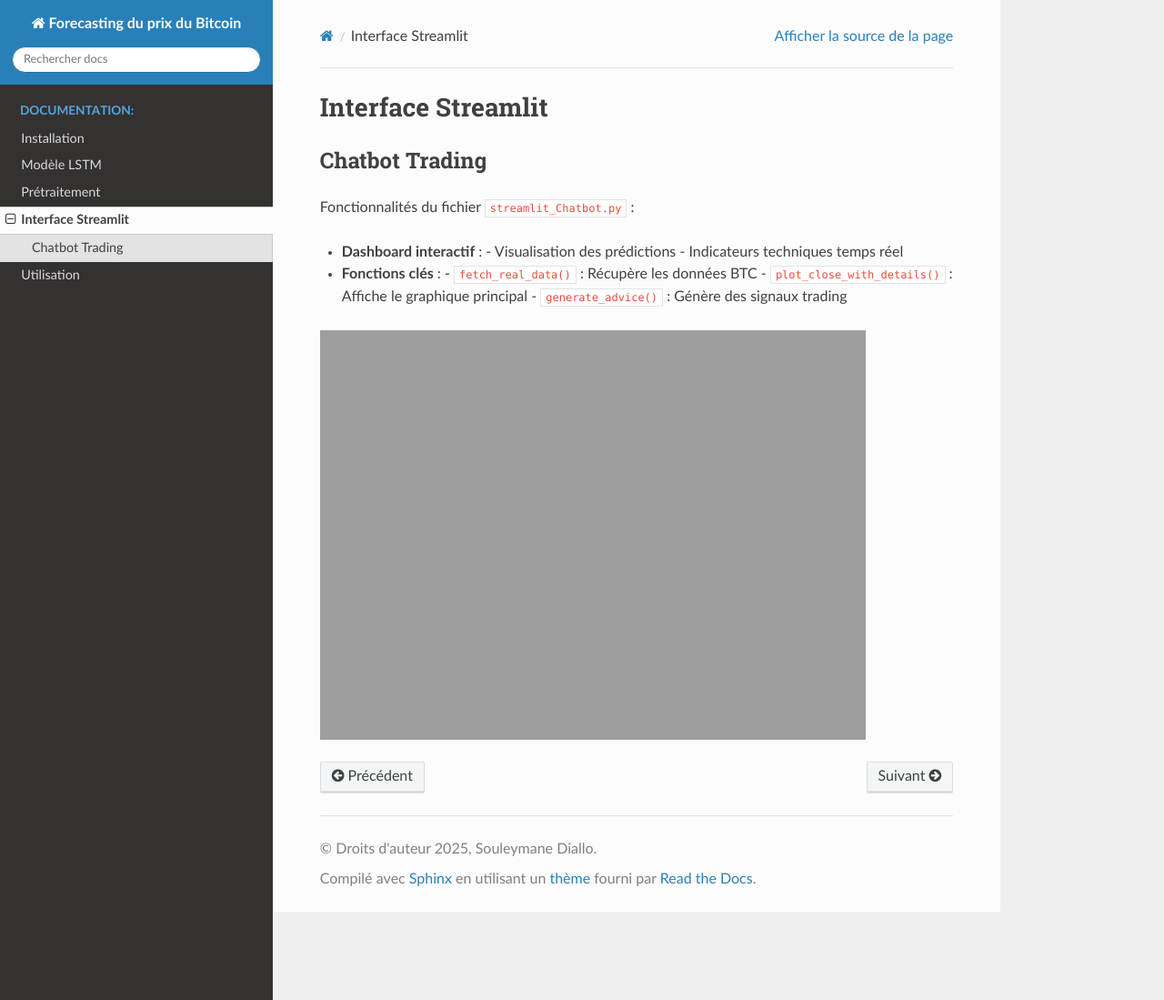
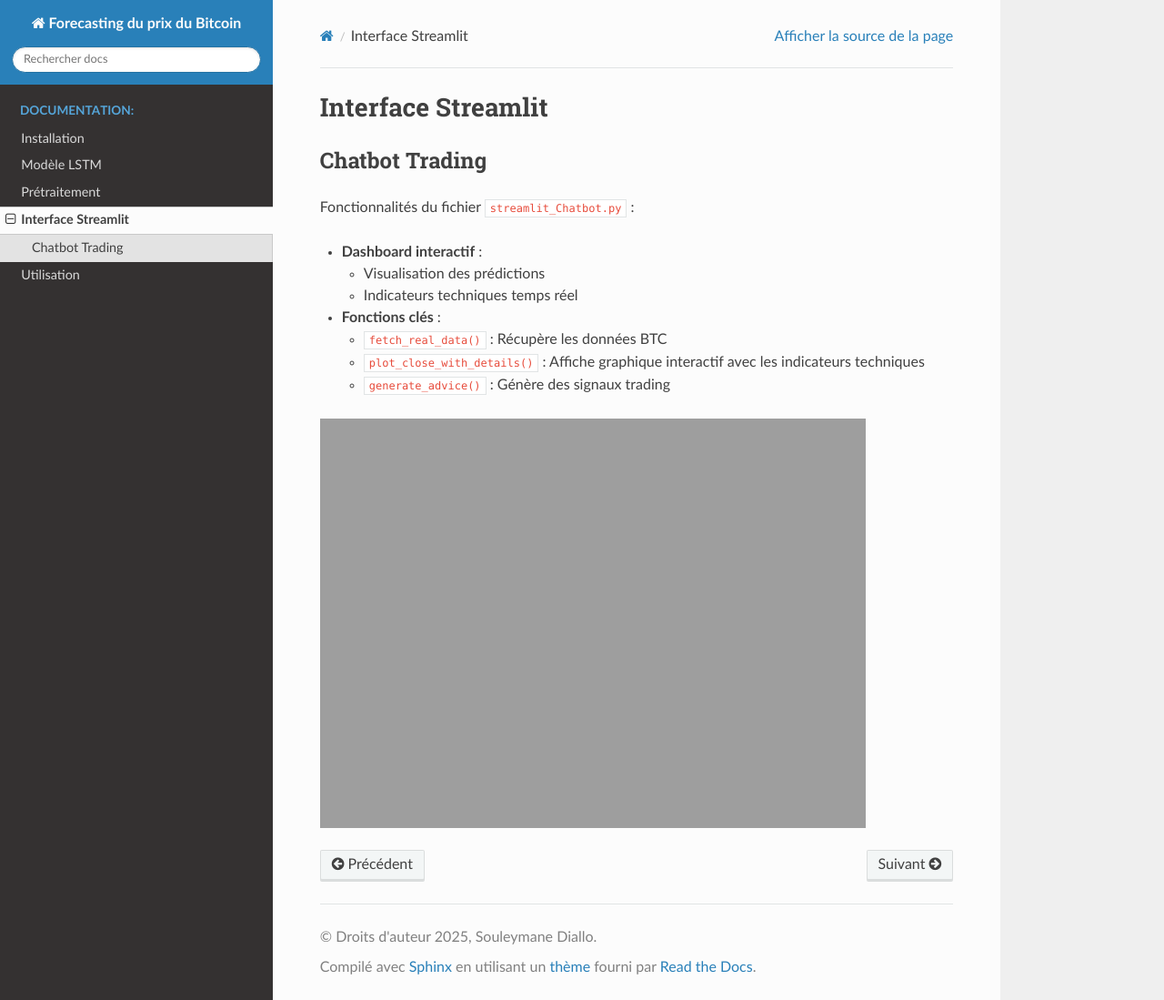
Before and after one commit to SouleymaneDiallo04/Forecasting-du-prix-du-Bitcoin, a Sphinx documentation site: the page built from docs/source/interface.rst, in a window 1280 px wide and 1099 px high. Shown: the whole window at 91% size. Built offline with Sphinx 7.4.7 and the Read the Docs theme 3.1.0, drawn with Linux system fonts in a browser that asks for light colours.

Commit message:
Update interface.rst

```diff
--- a/docs/source/interface.rst
+++ b/docs/source/interface.rst
@@ -8,12 +8,17 @@ Chatbot Trading
 Fonctionnalités du fichier ``streamlit_Chatbot.py`` :
 
 - **Dashboard interactif** :
+
   - Visualisation des prédictions
+
   - Indicateurs techniques temps réel
 
 - **Fonctions clés** :
+
   - ``fetch_real_data()`` : Récupère les données BTC
-  - ``plot_close_with_details()`` : Affiche le graphique principal
+
+  - ``plot_close_with_details()`` : Affiche graphique interactif avec les indicateurs techniques
+
   - ``generate_advice()`` : Génère des signaux trading
 
 .. image:: "img\Capture d'écran 2025-05-21 110914.png"
```
